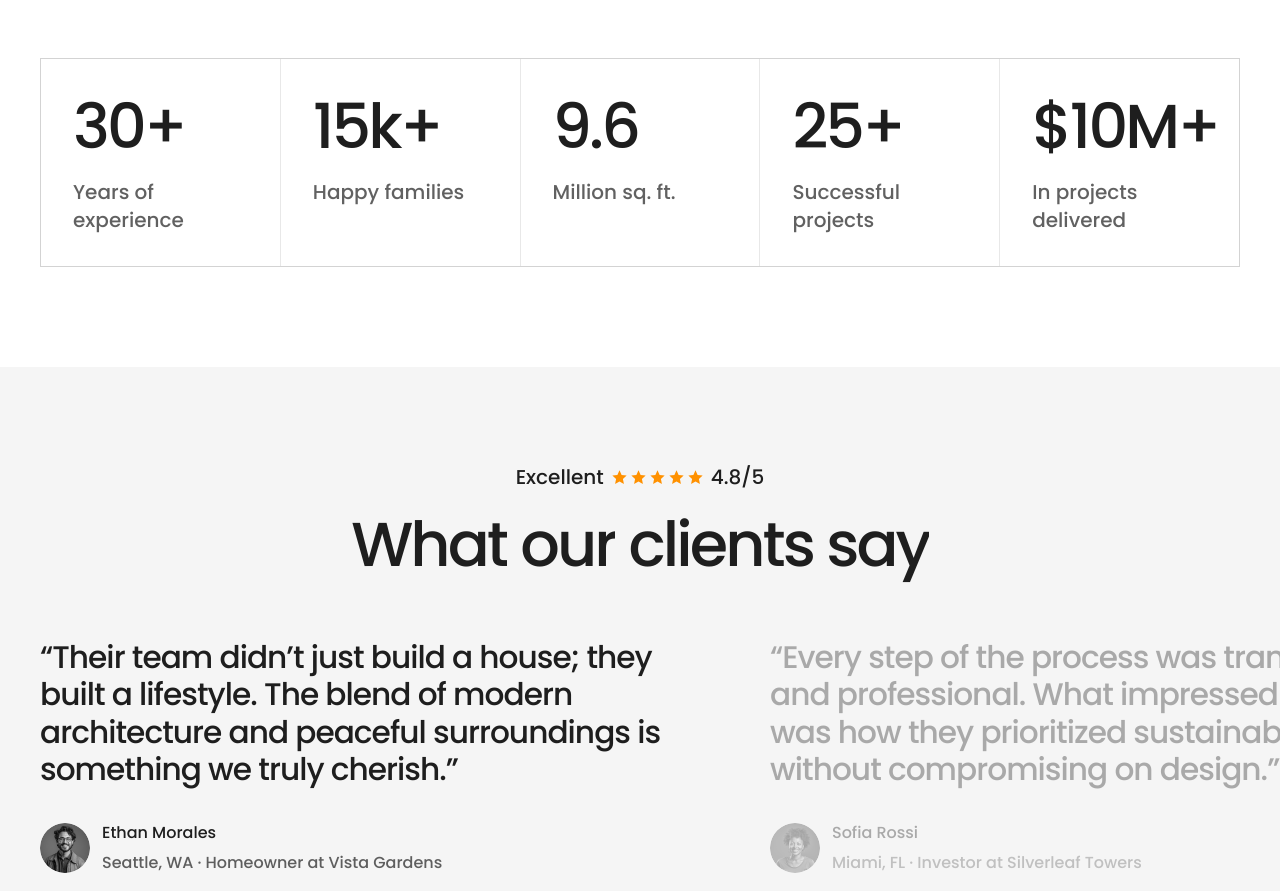
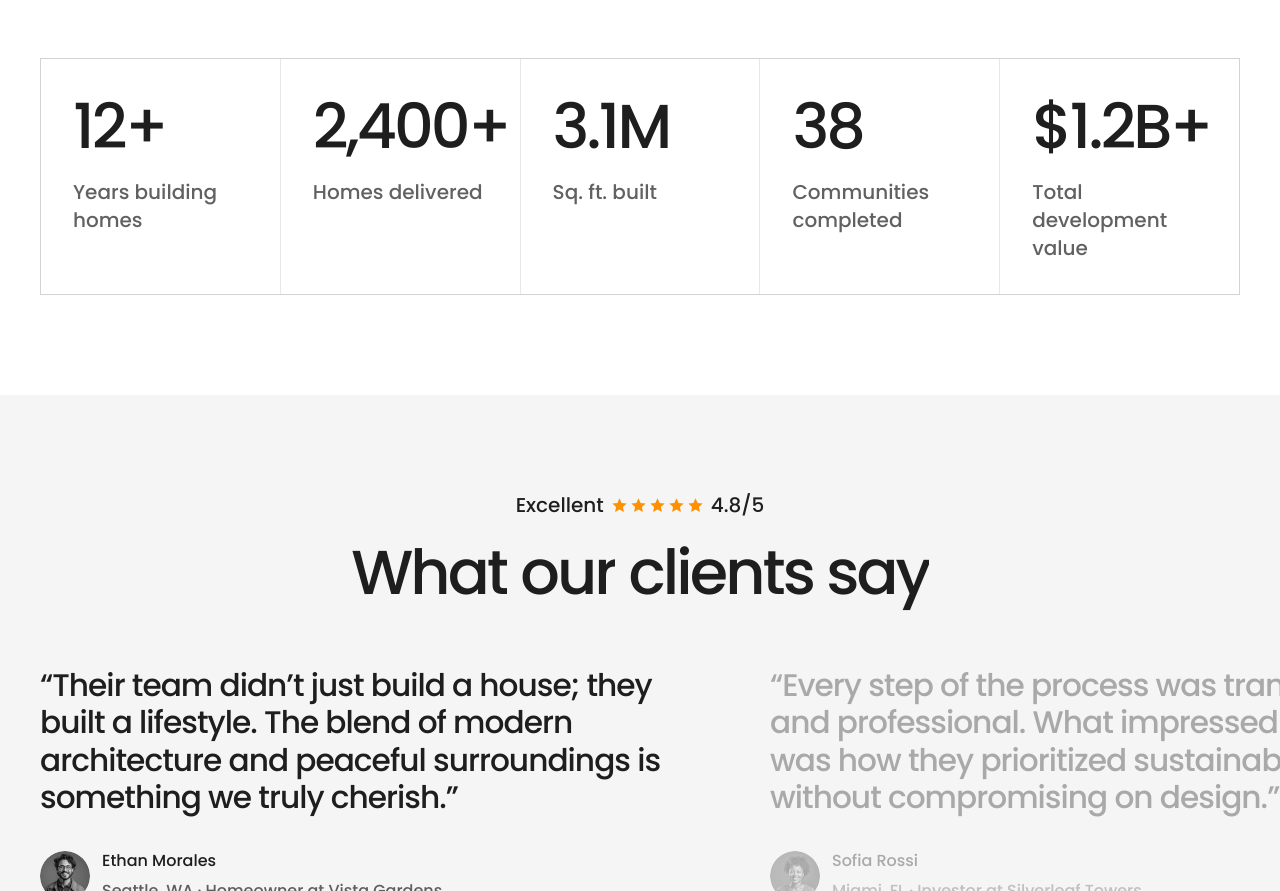
Before and after one commit to forhadkhan/highr, a plain HTML site: page index.html in a window 1280 px wide. Shown: the part 4139-5030 px from the top of the page. Drawn offline with nearby package versions, Linux system fonts and the light colour scheme.

Commit message:
content: make stats consistent (12 yrs, 2,400 homes, 3.1M sq ft, 38 communities, $1.2B)

```diff
--- a/index.html
+++ b/index.html
@@ -264,24 +264,24 @@
 
         <div class="mt-14 grid grid-cols-1 gap-px border border-ink-100 bg-ink-100 sm:grid-cols-2 xl:mt-[var(--text-h2)] xl:grid-cols-5">
           <div class="flex flex-col gap-4 bg-white p-6 sm:p-8 sm:last:col-span-2 xl:last:col-span-1" data-reveal data-reveal-delay="0">
-            <p class="text-h2 leading-[1.15]" data-count="30" data-prefix="" data-suffix="+" data-decimals="0">30+</p>
-            <p class="text-body-lg text-ink-700">Years of experience</p>
+            <p class="text-h2 leading-[1.15]" data-count="12" data-prefix="" data-suffix="+" data-decimals="0">12+</p>
+            <p class="text-body-lg text-ink-700">Years building homes</p>
           </div>
           <div class="flex flex-col gap-4 bg-white p-6 sm:p-8 sm:last:col-span-2 xl:last:col-span-1" data-reveal data-reveal-delay="90">
-            <p class="text-h2 leading-[1.15]" data-count="15" data-prefix="" data-suffix="k+" data-decimals="0">15k+</p>
-            <p class="text-body-lg text-ink-700">Happy families</p>
+            <p class="text-h2 leading-[1.15]" data-count="2400" data-prefix="" data-suffix="+" data-decimals="0">2,400+</p>
+            <p class="text-body-lg text-ink-700">Homes delivered</p>
           </div>
           <div class="flex flex-col gap-4 bg-white p-6 sm:p-8 sm:last:col-span-2 xl:last:col-span-1" data-reveal data-reveal-delay="180">
-            <p class="text-h2 leading-[1.15]" data-count="9.6" data-prefix="" data-suffix="" data-decimals="1">9.6</p>
-            <p class="text-body-lg text-ink-700">Million sq. ft.</p>
+            <p class="text-h2 leading-[1.15]" data-count="3.1" data-prefix="" data-suffix="M" data-decimals="1">3.1M</p>
+            <p class="text-body-lg text-ink-700">Sq. ft. built</p>
           </div>
           <div class="flex flex-col gap-4 bg-white p-6 sm:p-8 sm:last:col-span-2 xl:last:col-span-1" data-reveal data-reveal-delay="270">
-            <p class="text-h2 leading-[1.15]" data-count="25" data-prefix="" data-suffix="+" data-decimals="0">25+</p>
-            <p class="text-body-lg text-ink-700">Successful projects</p>
+            <p class="text-h2 leading-[1.15]" data-count="38" data-prefix="" data-suffix="" data-decimals="0">38</p>
+            <p class="text-body-lg text-ink-700">Communities completed</p>
           </div>
           <div class="flex flex-col gap-4 bg-white p-6 sm:p-8 sm:last:col-span-2 xl:last:col-span-1" data-reveal data-reveal-delay="360">
-            <p class="text-h2 leading-[1.15]" data-count="10" data-prefix="$" data-suffix="M+" data-decimals="0">$10M+</p>
-            <p class="text-body-lg text-ink-700">In projects delivered</p>
+            <p class="text-h2 leading-[1.15]" data-count="1.2" data-prefix="$" data-suffix="B+" data-decimals="1">$1.2B+</p>
+            <p class="text-body-lg text-ink-700">Total development value</p>
           </div>
         </div>
       </div>
--- a/js/counters.js
+++ b/js/counters.js
@@ -1,5 +1,5 @@
 /**
- * Count-up numbers: <p data-count="15" data-prefix="" data-suffix="k+" data-decimals="0">15k+</p>
+ * Count-up numbers: <p data-count="2400" data-prefix="" data-suffix="+" data-decimals="0">2,400+</p>
  * The final value is already in the markup, so it reads correctly without JS or with reduced motion.
  */
 (function () {
@@ -14,7 +14,7 @@
 
   function format(el, value) {
     var decimals = parseInt(el.getAttribute('data-decimals'), 10) || 0;
-    return (el.getAttribute('data-prefix') || '') + value.toFixed(decimals) + (el.getAttribute('data-suffix') || '');
+    return (el.getAttribute('data-prefix') || '') + value.toLocaleString('en-US', { minimumFractionDigits: decimals, maximumFractionDigits: decimals }) + (el.getAttribute('data-suffix') || '');
   }
 
   function run(el) {
```
